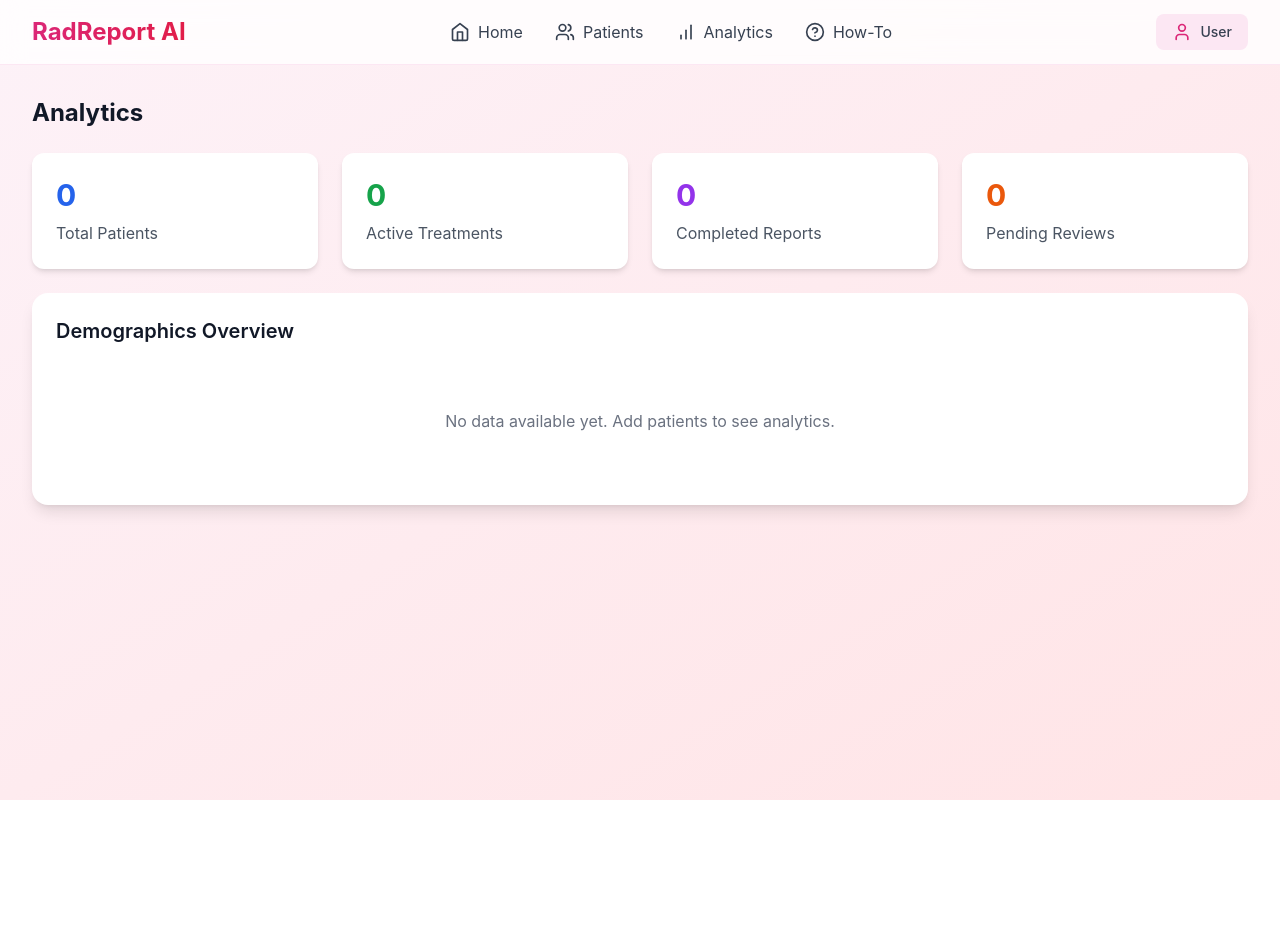
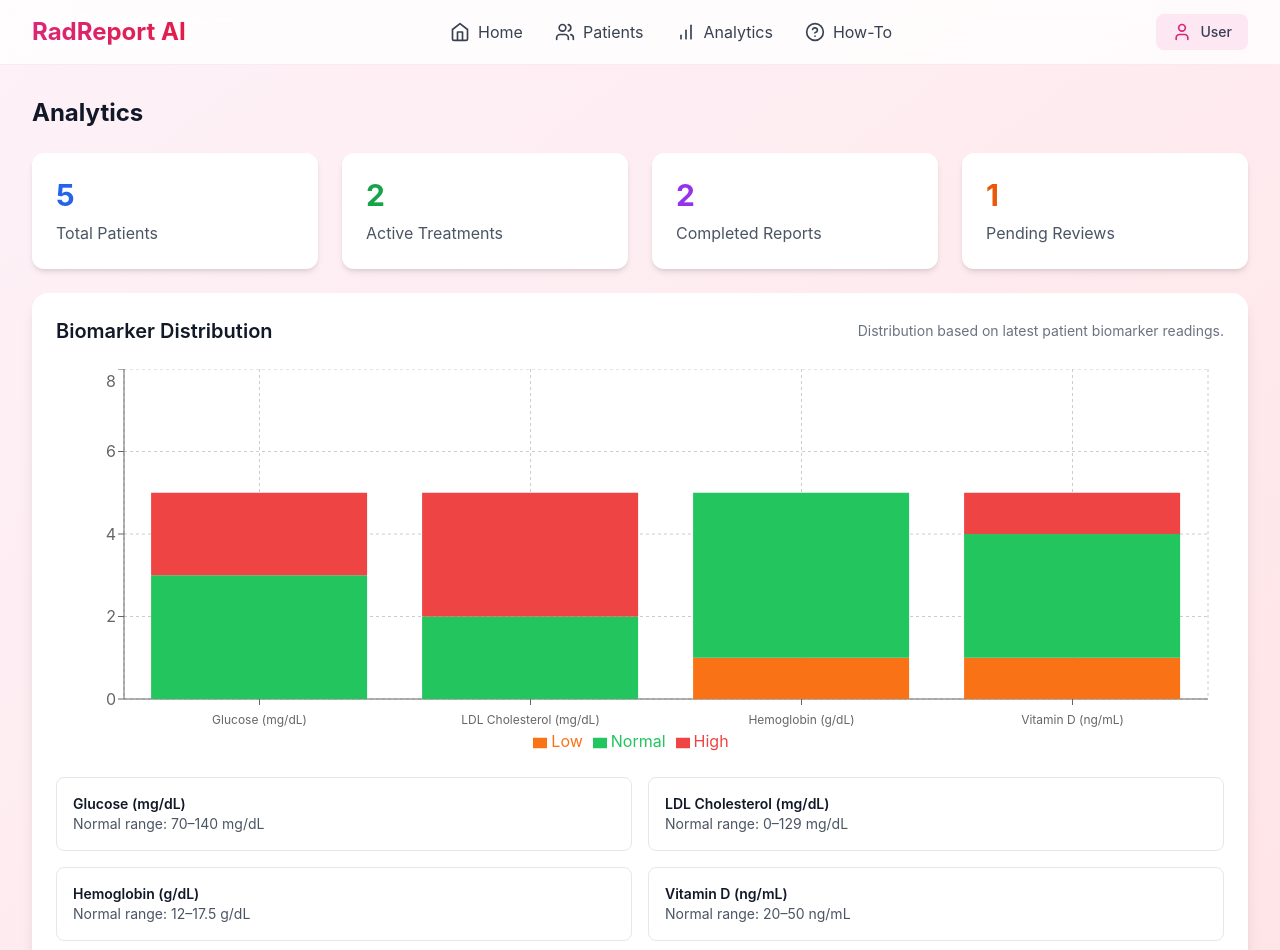
Before and after one commit to RaphaelThineyUE/rad-ai-radix, a React app in the folder frontend/: page /analytics in a window 1280 px wide. Shown: the top 950 px of the page. Before the commit the page ends 800 px from the top, so only its background shows below. Built offline with nearby package versions, Linux system fonts and the light colour scheme; no server answers; sample sign-in values are in the browser's storage; the HTML template or start-up script is replaced by a standard one.

Commit message:
Add biomarker analytics chart

```diff
--- a/frontend/src/pages/PatientAnalytics.tsx
+++ b/frontend/src/pages/PatientAnalytics.tsx
@@ -1,3 +1,152 @@
+import {
+  Bar,
+  BarChart,
+  CartesianGrid,
+  Legend,
+  ResponsiveContainer,
+  Tooltip,
+  XAxis,
+  YAxis,
+} from 'recharts';
+
+type BiomarkerKey = 'glucose' | 'ldl' | 'hemoglobin' | 'vitaminD';
+
+type PatientBiomarkers = Record<BiomarkerKey, number>;
+
+type Patient = {
+  id: string;
+  treatmentStatus: 'active' | 'completed' | 'pending';
+  biomarkers: PatientBiomarkers;
+};
+
+type BiomarkerRange = {
+  label: string;
+  unit: string;
+  low: number;
+  high: number;
+};
+
+const biomarkerRanges: Record<BiomarkerKey, BiomarkerRange> = {
+  glucose: {
+    label: 'Glucose (mg/dL)',
+    unit: 'mg/dL',
+    low: 70,
+    high: 140,
+  },
+  ldl: {
+    label: 'LDL Cholesterol (mg/dL)',
+    unit: 'mg/dL',
+    low: 0,
+    high: 129,
+  },
+  hemoglobin: {
+    label: 'Hemoglobin (g/dL)',
+    unit: 'g/dL',
+    low: 12,
+    high: 17.5,
+  },
+  vitaminD: {
+    label: 'Vitamin D (ng/mL)',
+    unit: 'ng/mL',
+    low: 20,
+    high: 50,
+  },
+};
+
+const patients: Patient[] = [
+  {
+    id: 'P-001',
+    treatmentStatus: 'active',
+    biomarkers: {
+      glucose: 110,
+      ldl: 132,
+      hemoglobin: 13.5,
+      vitaminD: 18,
+    },
+  },
+  {
+    id: 'P-002',
+    treatmentStatus: 'completed',
+    biomarkers: {
+      glucose: 152,
+      ldl: 98,
+      hemoglobin: 12.2,
+      vitaminD: 32,
+    },
+  },
+  {
+    id: 'P-003',
+    treatmentStatus: 'active',
+    biomarkers: {
+      glucose: 88,
+      ldl: 160,
+      hemoglobin: 15.1,
+      vitaminD: 44,
+    },
+  },
+  {
+    id: 'P-004',
+    treatmentStatus: 'pending',
+    biomarkers: {
+      glucose: 130,
+      ldl: 118,
+      hemoglobin: 11.2,
+      vitaminD: 24,
+    },
+  },
+  {
+    id: 'P-005',
+    treatmentStatus: 'completed',
+    biomarkers: {
+      glucose: 175,
+      ldl: 142,
+      hemoglobin: 16.2,
+      vitaminD: 58,
+    },
+  },
+];
+
+const biomarkerKeys = Object.keys(biomarkerRanges) as BiomarkerKey[];
+
+const categorizeValue = (value: number, range: BiomarkerRange) => {
+  if (value < range.low) {
+    return 'low';
+  }
+  if (value > range.high) {
+    return 'high';
+  }
+  return 'normal';
+};
+
+const biomarkerDistribution = biomarkerKeys.map((key) => {
+  const range = biomarkerRanges[key];
+  const summary = {
+    biomarker: range.label,
+    low: 0,
+    normal: 0,
+    high: 0,
+  };
+
+  patients.forEach((patient) => {
+    const value = patient.biomarkers[key];
+    const category = categorizeValue(value, range);
+    summary[category] += 1;
+  });
+
+  return summary;
+});
+
+const totalPatients = patients.length;
+const activeTreatments = patients.filter(
+  (patient) => patient.treatmentStatus === 'active',
+).length;
+const completedReports = patients.filter(
+  (patient) => patient.treatmentStatus === 'completed',
+).length;
+const pendingReviews = patients.filter(
+  (patient) => patient.treatmentStatus === 'pending',
+).length;
+
 export default function PatientAnalytics() {
   return (
     <div className="space-y-6">
@@ -5,29 +154,81 @@ export default function PatientAnalytics() {
 
       <div className="grid grid-cols-1 md:grid-cols-2 lg:grid-cols-4 gap-6">
         <div className="bg-white rounded-xl shadow-md p-6">
-          <div className="text-3xl font-bold text-blue-600 mb-2">0</div>
+          <div className="text-3xl font-bold text-blue-600 mb-2">
+            {totalPatients}
+          </div>
           <div className="text-gray-600">Total Patients</div>
         </div>
         <div className="bg-white rounded-xl shadow-md p-6">
-          <div className="text-3xl font-bold text-green-600 mb-2">0</div>
+          <div className="text-3xl font-bold text-green-600 mb-2">
+            {activeTreatments}
+          </div>
           <div className="text-gray-600">Active Treatments</div>
         </div>
         <div className="bg-white rounded-xl shadow-md p-6">
-          <div className="text-3xl font-bold text-purple-600 mb-2">0</div>
+          <div className="text-3xl font-bold text-purple-600 mb-2">
+            {completedReports}
+          </div>
           <div className="text-gray-600">Completed Reports</div>
         </div>
         <div className="bg-white rounded-xl shadow-md p-6">
-          <div className="text-3xl font-bold text-orange-600 mb-2">0</div>
+          <div className="text-3xl font-bold text-orange-600 mb-2">
+            {pendingReviews}
+          </div>
           <div className="text-gray-600">Pending Reviews</div>
         </div>
       </div>
 
       <div className="bg-white rounded-2xl shadow-lg p-6">
-        <h3 className="text-xl font-semibold text-gray-900 mb-4">
-          Demographics Overview
-        </h3>
-        <div className="text-center py-12 text-gray-500">
-          No data available yet. Add patients to see analytics.
+        <div className="flex flex-col gap-2 md:flex-row md:items-center md:justify-between">
+          <h3 className="text-xl font-semibold text-gray-900">
+            Biomarker Distribution
+          </h3>
+          <p className="text-sm text-gray-500">
+            Distribution based on latest patient biomarker readings.
+          </p>
+        </div>
+
+        <div className="mt-6 h-96 w-full">
+          <ResponsiveContainer width="100%" height="100%">
+            <BarChart data={biomarkerDistribution} margin={{ left: 8, right: 16 }}>
+              <CartesianGrid strokeDasharray="3 3" />
+              <XAxis
+                dataKey="biomarker"
+                interval={0}
+                tick={{ fontSize: 12 }}
+                tickMargin={10}
+              />
+              <YAxis allowDecimals={false} />
+              <Tooltip
+                formatter={(value: number, name: string) => [
+                  value,
+                  name.charAt(0).toUpperCase() + name.slice(1),
+                ]}
+              />
+              <Legend />
+              <Bar dataKey="low" name="Low" stackId="a" fill="#f97316" />
+              <Bar dataKey="normal" name="Normal" stackId="a" fill="#22c55e" />
+              <Bar dataKey="high" name="High" stackId="a" fill="#ef4444" />
+            </BarChart>
+          </ResponsiveContainer>
+        </div>
+
+        <div className="mt-6 grid gap-4 md:grid-cols-2">
+          {biomarkerKeys.map((key) => (
+            <div
+              key={key}
+              className="rounded-lg border border-gray-200 p-4 text-sm text-gray-600"
+            >
+              <div className="font-semibold text-gray-900">
+                {biomarkerRanges[key].label}
+              </div>
+              <div>
+                Normal range: {biomarkerRanges[key].low}–
+                {biomarkerRanges[key].high} {biomarkerRanges[key].unit}
+              </div>
+            </div>
+          ))}
         </div>
       </div>
     </div>
```
